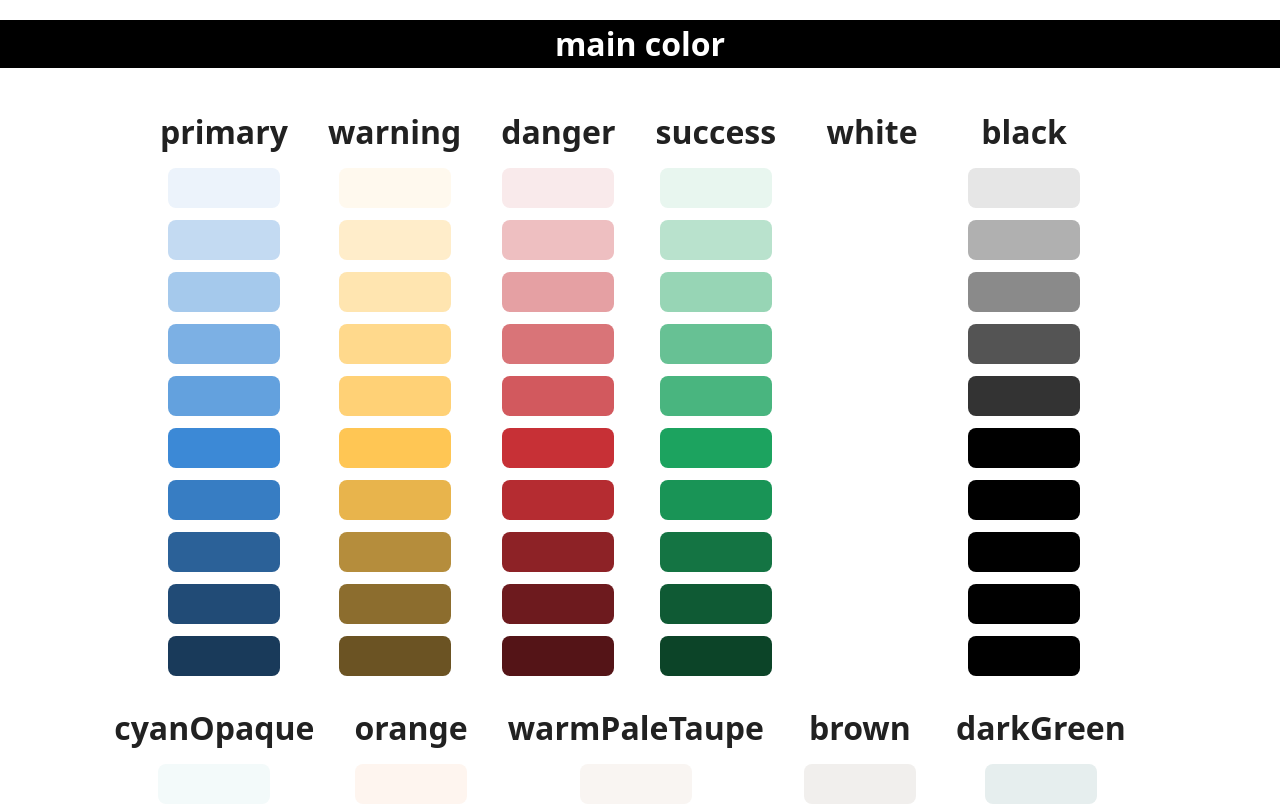
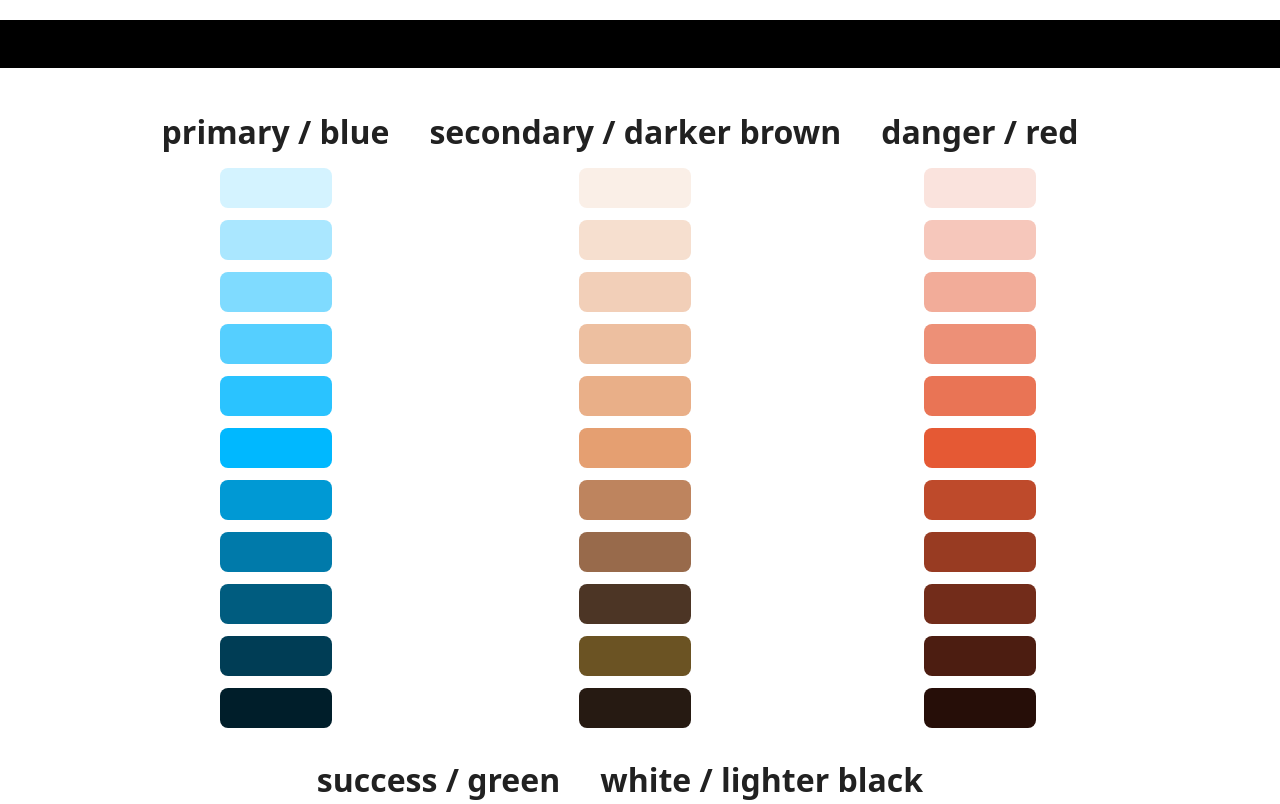
Before and after one commit to ARenewalAgent-ITS/ara5-frontend, a Next.js app: page /sandbox/color in a window 1280 px wide. Shown: the top 804 px of the page. Built offline with nearby package versions, Linux system fonts and the light colour scheme.

Commit message:
feat: add color design system

```diff
--- a/src/app/sandbox/color/page.tsx
+++ b/src/app/sandbox/color/page.tsx
@@ -27,9 +27,6 @@ export default function ColorPage() {
               </Typography>
               <div className='w-full mb-3 flex flex-col items-center'>
                 <div
-                  className={`${items?.class50} w-28 h-10 mt-3 rounded-lg`}
-                ></div>
-                <div
                   className={`${items?.class100} w-28 h-10 mt-3 rounded-lg`}
                 ></div>
                 <div
@@ -56,6 +53,12 @@ export default function ColorPage() {
                 <div
                   className={`${items?.class900} w-28 h-10 mt-3 rounded-lg`}
                 ></div>
+                <div
+                  className={`${items?.class1000} w-28 h-10 mt-3 rounded-lg`}
+                ></div>
+                <div
+                  className={`${items?.class1100} w-28 h-10 mt-3 rounded-lg`}
+                ></div>
               </div>
             </div>
           ))}
--- a/src/contents/sandbox/color.ts
+++ b/src/contents/sandbox/color.ts
@@ -1,7 +1,6 @@
 export const color = [
   {
-    colors: 'primary',
-    class50: 'bg-primary-50',
+    colors: 'primary / blue',
     class100: 'bg-primary-100',
     class200: 'bg-primary-200',
     class300: 'bg-primary-300',
@@ -11,23 +10,25 @@ export const color = [
     class700: 'bg-primary-700',
     class800: 'bg-primary-800',
     class900: 'bg-primary-900',
+    class1000: 'bg-primary-1000',
+    class1100: 'bg-primary-1100',
   },
   {
-    colors: 'warning',
-    class50: 'bg-warning-50',
-    class100: 'bg-warning-100',
-    class200: 'bg-warning-200',
-    class300: 'bg-warning-300',
-    class400: 'bg-warning-400',
-    class500: 'bg-warning-500',
-    class600: 'bg-warning-600',
-    class700: 'bg-warning-700',
-    class800: 'bg-warning-800',
-    class900: 'bg-warning-900',
+    colors: 'secondary / darker brown',
+    class100: 'bg-secondary-100',
+    class200: 'bg-secondary-200',
+    class300: 'bg-secondary-300',
+    class400: 'bg-secondary-400',
+    class500: 'bg-secondary-500',
+    class600: 'bg-secondary-600',
+    class700: 'bg-secondary-700',
+    class800: 'bg-secondary-800',
+    class900: 'bg-secondary-900',
+    class1000: 'bg-secondary-1000',
+    class1100: 'bg-secondary-1100',
   },
   {
-    colors: 'danger',
-    class50: 'bg-danger-50',
+    colors: 'danger / red',
     class100: 'bg-danger-100',
     class200: 'bg-danger-200',
     class300: 'bg-danger-300',
@@ -37,10 +38,11 @@ export const color = [
     class700: 'bg-danger-700',
     class800: 'bg-danger-800',
     class900: 'bg-danger-900',
+    class1000: 'bg-danger-1000',
+    class1100: 'bg-danger-1100',
   },
   {
-    colors: 'success',
-    class50: 'bg-success-50',
+    colors: 'success / green',
     class100: 'bg-success-100',
     class200: 'bg-success-200',
     class300: 'bg-success-300',
@@ -50,11 +52,12 @@ export const color = [
     class700: 'bg-success-700',
     class800: 'bg-success-800',
     class900: 'bg-success-900',
+    class1000: 'bg-success-1000',
+    class1100: 'bg-success-1100',
   },
 
   {
-    colors: 'white',
-    class50: 'bg-whites-50',
+    colors: 'white / lighter black',
     class100: 'bg-whites-100',
     class200: 'bg-whites-200',
     class300: 'bg-whites-300',
@@ -64,124 +67,125 @@ export const color = [
     class700: 'bg-whites-700',
     class800: 'bg-whites-800',
     class900: 'bg-whites-900',
+    class1000: 'bg-whites-1000',
+    class1100: 'bg-whites-1100',
   },
-  {
-    colors: 'black',
-    class50: 'bg-black-50',
-    class100: 'bg-black-100',
-    class200: 'bg-black-200',
-    class300: 'bg-black-300',
-    class400: 'bg-black-400',
-    class500: 'bg-black-500',
-    class600: 'bg-black-600',
-    class700: 'bg-black-700',
-    class800: 'bg-black-800',
-    class900: 'bg-black-900',
-  },
-  {
-    colors: 'cyanOpaque',
-    class50: 'bg-cyanOpaque-50',
-    class100: 'bg-cyanOpaque-100',
-    class200: 'bg-cyanOpaque-200',
-    class300: 'bg-cyanOpaque-300',
-    class400: 'bg-cyanOpaque-400',
-    class500: 'bg-cyanOpaque-500',
-    class600: 'bg-cyanOpaque-600',
-    class700: 'bg-cyanOpaque-700',
-    class800: 'bg-cyanOpaque-800',
-    class900: 'bg-cyanOpaque-900',
-  },
-  {
-    colors: 'orange',
-    class50: 'bg-orange-50',
-    class100: 'bg-orange-100',
-    class200: 'bg-orange-200',
-    class300: 'bg-orange-300',
-    class400: 'bg-orange-400',
-    class500: 'bg-orange-500',
-    class600: 'bg-orange-600',
-    class700: 'bg-orange-700',
-    class800: 'bg-orange-800',
-    class900: 'bg-orange-900',
-  },
-  {
-    colors: 'warmPaleTaupe',
-    class50: 'bg-warmPaleTaupe-50',
-    class100: 'bg-warmPaleTaupe-100',
-    class200: 'bg-warmPaleTaupe-200',
-    class300: 'bg-warmPaleTaupe-300',
-    class400: 'bg-warmPaleTaupe-400',
-    class500: 'bg-warmPaleTaupe-500',
-    class600: 'bg-warmPaleTaupe-600',
-    class700: 'bg-warmPaleTaupe-700',
-    class800: 'bg-warmPaleTaupe-800',
-    class900: 'bg-warmPaleTaupe-900',
-  },
-  {
-    colors: 'brown',
-    class50: 'bg-brown-50',
-    class100: 'bg-brown-100',
-    class200: 'bg-brown-200',
-    class300: 'bg-brown-300',
-    class400: 'bg-brown-400',
-    class500: 'bg-brown-500',
-    class600: 'bg-brown-600',
-    class700: 'bg-brown-700',
-    class800: 'bg-brown-800',
-    class900: 'bg-brown-900',
-  },
-  {
-    colors: 'darkGreen',
-    class50: 'bg-darkGreen-50',
-    class100: 'bg-darkGreen-100',
-    class200: 'bg-darkGreen-200',
-    class300: 'bg-darkGreen-300',
-    class400: 'bg-darkGreen-400',
-    class500: 'bg-darkGreen-500',
-    class600: 'bg-darkGreen-600',
-    class700: 'bg-darkGreen-700',
-    class800: 'bg-darkGreen-800',
-    class900: 'bg-darkGreen-900',
-  },
-  {
-    colors: 'purple',
-    class50: 'bg-purple-50',
-    class100: 'bg-purple-100',
-    class200: 'bg-purple-200',
-    class300: 'bg-purple-300',
-    class400: 'bg-purple-400',
-    class500: 'bg-purple-500',
-    class600: 'bg-purple-600',
-    class700: 'bg-purple-700',
-    class800: 'bg-purple-800',
-    class900: 'bg-purple-900',
-  },
-  {
-    colors: 'gray',
-    class50: 'bg-gray-50',
-    class100: 'bg-gray-100',
-    class200: 'bg-gray-200',
-    class300: 'bg-gray-300',
-    class400: 'bg-gray-400',
-    class500: 'bg-gray-500',
-    class600: 'bg-gray-600',
-    class700: 'bg-gray-700',
-    class800: 'bg-gray-800',
-    class900: 'bg-gray-900',
-  },
-  {
-    colors: 'pink',
-    class50: 'bg-pink-50',
-    class100: 'bg-pink-100',
-    class200: 'bg-pink-200',
-    class300: 'bg-pink-300',
-    class400: 'bg-pink-400',
-    class500: 'bg-pink-500',
-    class600: 'bg-pink-600',
-    class700: 'bg-pink-700',
-    class800: 'bg-pink-800',
-    class900: 'bg-pink-900',
-  },
+  // {
+  //   colors: 'black',
+  //   class100: 'bg-black-100',
+  //   class200: 'bg-black-200',
+  //   class300: 'bg-black-300',
+  //   class400: 'bg-black-400',
+  //   class500: 'bg-black-500',
+  //   class600: 'bg-black-600',
+  //   class700: 'bg-black-700',
+  //   class800: 'bg-black-800',
+  //   class900: 'bg-black-900',
+  // },
+  // {
+  //   colors: 'cyanOpaque',
+  //   class50: 'bg-cyanOpaque-50',
+  //   class100: 'bg-cyanOpaque-100',
+  //   class200: 'bg-cyanOpaque-200',
+  //   class300: 'bg-cyanOpaque-300',
+  //   class400: 'bg-cyanOpaque-400',
+  //   class500: 'bg-cyanOpaque-500',
+  //   class600: 'bg-cyanOpaque-600',
+  //   class700: 'bg-cyanOpaque-700',
+  //   class800: 'bg-cyanOpaque-800',
+  //   class900: 'bg-cyanOpaque-900',
+  // },
+  // {
+  //   colors: 'orange',
+  //   class50: 'bg-orange-50',
+  //   class100: 'bg-orange-100',
+  //   class200: 'bg-orange-200',
+  //   class300: 'bg-orange-300',
+  //   class400: 'bg-orange-400',
+  //   class500: 'bg-orange-500',
+  //   class600: 'bg-orange-600',
+  //   class700: 'bg-orange-700',
+  //   class800: 'bg-orange-800',
+  //   class900: 'bg-orange-900',
+  // },
+  // {
+  //   colors: 'warmPaleTaupe',
+  //   class50: 'bg-warmPaleTaupe-50',
+  //   class100: 'bg-warmPaleTaupe-100',
+  //   class200: 'bg-warmPaleTaupe-200',
+  //   class300: 'bg-warmPaleTaupe-300',
+  //   class400: 'bg-warmPaleTaupe-400',
+  //   class500: 'bg-warmPaleTaupe-500',
+  //   class600: 'bg-warmPaleTaupe-600',
+  //   class700: 'bg-warmPaleTaupe-700',
+  //   class800: 'bg-warmPaleTaupe-800',
+  //   class900: 'bg-warmPaleTaupe-900',
+  // },
+  // {
+  //   colors: 'brown',
+  //   class50: 'bg-brown-50',
+  //   class100: 'bg-brown-100',
+  //   class200: 'bg-brown-200',
+  //   class300: 'bg-brown-300',
+  //   class400: 'bg-brown-400',
+  //   class500: 'bg-brown-500',
+  //   class600: 'bg-brown-600',
+  //   class700: 'bg-brown-700',
+  //   class800: 'bg-brown-800',
+  //   class900: 'bg-brown-900',
+  // },
+  // {
+  //   colors: 'darkGreen',
+  //   class50: 'bg-darkGreen-50',
+  //   class100: 'bg-darkGreen-100',
+  //   class200: 'bg-darkGreen-200',
+  //   class300: 'bg-darkGreen-300',
+  //   class400: 'bg-darkGreen-400',
+  //   class500: 'bg-darkGreen-500',
+  //   class600: 'bg-darkGreen-600',
+  //   class700: 'bg-darkGreen-700',
+  //   class800: 'bg-darkGreen-800',
+  //   class900: 'bg-darkGreen-900',
+  // },
+  // {
+  //   colors: 'purple',
+  //   class50: 'bg-purple-50',
+  //   class100: 'bg-purple-100',
+  //   class200: 'bg-purple-200',
+  //   class300: 'bg-purple-300',
+  //   class400: 'bg-purple-400',
+  //   class500: 'bg-purple-500',
+  //   class600: 'bg-purple-600',
+  //   class700: 'bg-purple-700',
+  //   class800: 'bg-purple-800',
+  //   class900: 'bg-purple-900',
+  // },
+  // {
+  //   colors: 'gray',
+  //   class50: 'bg-gray-50',
+  //   class100: 'bg-gray-100',
+  //   class200: 'bg-gray-200',
+  //   class300: 'bg-gray-300',
+  //   class400: 'bg-gray-400',
+  //   class500: 'bg-gray-500',
+  //   class600: 'bg-gray-600',
+  //   class700: 'bg-gray-700',
+  //   class800: 'bg-gray-800',
+  //   class900: 'bg-gray-900',
+  // },
+  // {
+  //   colors: 'pink',
+  //   class50: 'bg-pink-50',
+  //   class100: 'bg-pink-100',
+  //   class200: 'bg-pink-200',
+  //   class300: 'bg-pink-300',
+  //   class400: 'bg-pink-400',
+  //   class500: 'bg-pink-500',
+  //   class600: 'bg-pink-600',
+  //   class700: 'bg-pink-700',
+  //   class800: 'bg-pink-800',
+  //   class900: 'bg-pink-900',
+  // },
 ];
 
 export const subColor = [
--- a/tailwind.config.js
+++ b/tailwind.config.js
@@ -10,66 +10,73 @@ module.exports = {
         secondary: ['var(--font-baloo)', ...fontFamily.sans],
       },
       colors: {
+        // MAIN COLOR
         primary: {
-          50: '#ecf3fb',
-          100: '#c3daf2',
-          200: '#a5c9ec',
-          300: '#7cb0e4',
-          400: '#63a1de',
-          500: '#3c89d6',
-          600: '#377dc3',
-          700: '#2b6198',
-          800: '#214b76',
-          900: '#193a5a',
+          100: '#D4F3FF',
+          200: '#AAE7FF',
+          300: '#7FDBFF',
+          400: '#55CFFF',
+          500: '#2AC3FF',
+          600: '#00B8FF',
+          700: '#0099D4',
+          800: '#007AAA',
+          900: '#005C7F',
+          1000: '#003D55',
+          1100: '#001E2A',
+        },
+        secondary: {
+          100: '#FAEFE7',
+          200: '#F6DFCF',
+          300: '#F2CFB8',
+          400: '#EDBFA0',
+          500: '#E9AF88',
+          600: '#E59F71',
+          700: '#BE845E',
+          800: '#986A4B',
+          900: '#4C3525',
+          1000: '#6b5323',
+          1100: '#261A12',
         },
         danger: {
-          50: '#f9eaeb',
-          100: '#eebfc1',
-          200: '#e5a0a3',
-          300: '#d97478',
-          400: '#d2595e',
-          500: '#c73036',
-          600: '#b52c31',
-          700: '#8d2226',
-          800: '#6d1a1e',
-          900: '#541417',
-        },
-        warning: {
-          50: '#fff9ee',
-          100: '#ffedca',
-          200: '#ffe5b0',
-          300: '#ffd98c',
-          400: '#ffd176',
-          500: '#ffc654',
-          600: '#e8b44c',
-          700: '#b58d3c',
-          800: '#8c6d2e',
-          900: '#6b5323',
+          100: '#FAE3DD',
+          200: '#F6C7BB',
+          300: '#F2AC99',
+          400: '#ED9077',
+          500: '#E97455',
+          600: '#E55934',
+          700: '#BE4A2B',
+          800: '#983B22',
+          900: '#722C1A',
+          1000: '#4C1D11',
+          1100: '#260E08',
         },
         success: {
-          50: '#e8f6ef',
-          100: '#b9e2cd',
-          200: '#97d5b5',
-          300: '#67c194',
-          400: '#49b57f',
-          500: '#1ca35f',
-          600: '#199456',
-          700: '#147443',
-          800: '#0f5a34',
-          900: '#0c4428',
+          100: '#EAF3E7',
+          200: '#D6E8D0',
+          300: '#C2DCB9',
+          400: '#AED1A1',
+          500: '#9AC58A',
+          600: '#86BA73',
+          700: '#6F9B5F',
+          800: '#597C4C',
+          900: '#435D39',
+          1000: '#2C3E26',
+          1100: '#161F13',
         },
-        white: {
-          50: '#fff',
-          100: '#fff',
-          200: '#fff',
-          300: '#fff',
-          400: '#fff',
-          500: '#fff',
-          600: '#e8e8e8',
-          700: '#b5b5b5',
-          800: '#8c8c8c',
-          900: '#6b6b6b',
+        whites: {
+          100: '#FDFDFD',
+          200: '#FCFCFC',
+          300: '#FBFBFB',
+          400: '#FAFAFA',
+          500: '#F9F9F9',
+          600: '#F8F8F8',
+          700: '#CECECE',
+          800: '#A5A5A5',
+          900: '#7C7C7C',
+          1000: '#525252',
+          1100: '#292929',
         },
+        //
         black: {
           50: '#e6e6e6',
           100: '#b0b0b0',
```
